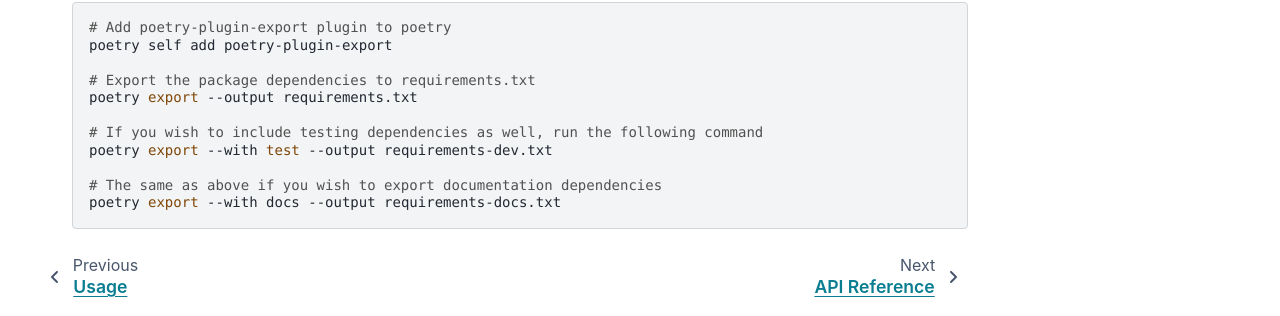
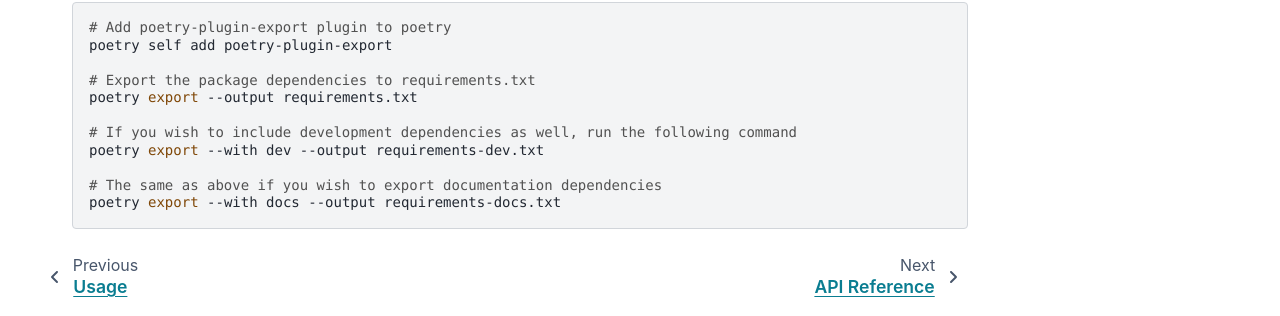
Before and after one commit to iskandergaba/pyriodicity, a Sphinx documentation site: the page built from docs/dev.rst, in a window 1280 px wide and 1305 px high. Shown: the part 887-1203 px from the top of the window. Built offline with Sphinx 7.4.7 and the PyData theme 0.15.4, drawn with Linux system fonts in a browser that asks for light colours.

Commit message:
Add Ruff to development dependencies

```diff
--- a/docs/dev.rst
+++ b/docs/dev.rst
@@ -42,8 +42,8 @@
    # Export the package dependencies to requirements.txt
    poetry export --output requirements.txt
 
-   # If you wish to include testing dependencies as well, run the following command
-   poetry export --with test --output requirements-dev.txt
+   # If you wish to include development dependencies as well, run the following command
+   poetry export --with dev --output requirements-dev.txt
 
    # The same as above if you wish to export documentation dependencies
    poetry export --with docs --output requirements-docs.txt
--- a/pyproject.toml
+++ b/pyproject.toml
@@ -16,7 +16,8 @@
 scipy = "^1.15.2"
 pywavelets = "^1.8.0"
 
-[tool.poetry.group.test.dependencies]
+[tool.poetry.group.dev.dependencies]
+ruff = "^0.9.8"
 pytest = "^8.3.4"
 pytest-cov = "^6.0.0"
 statsmodels = "^0.14.4"
```
Also changed, not shown: requirements-dev.txt (+19 -0 lines), 1 other file.
